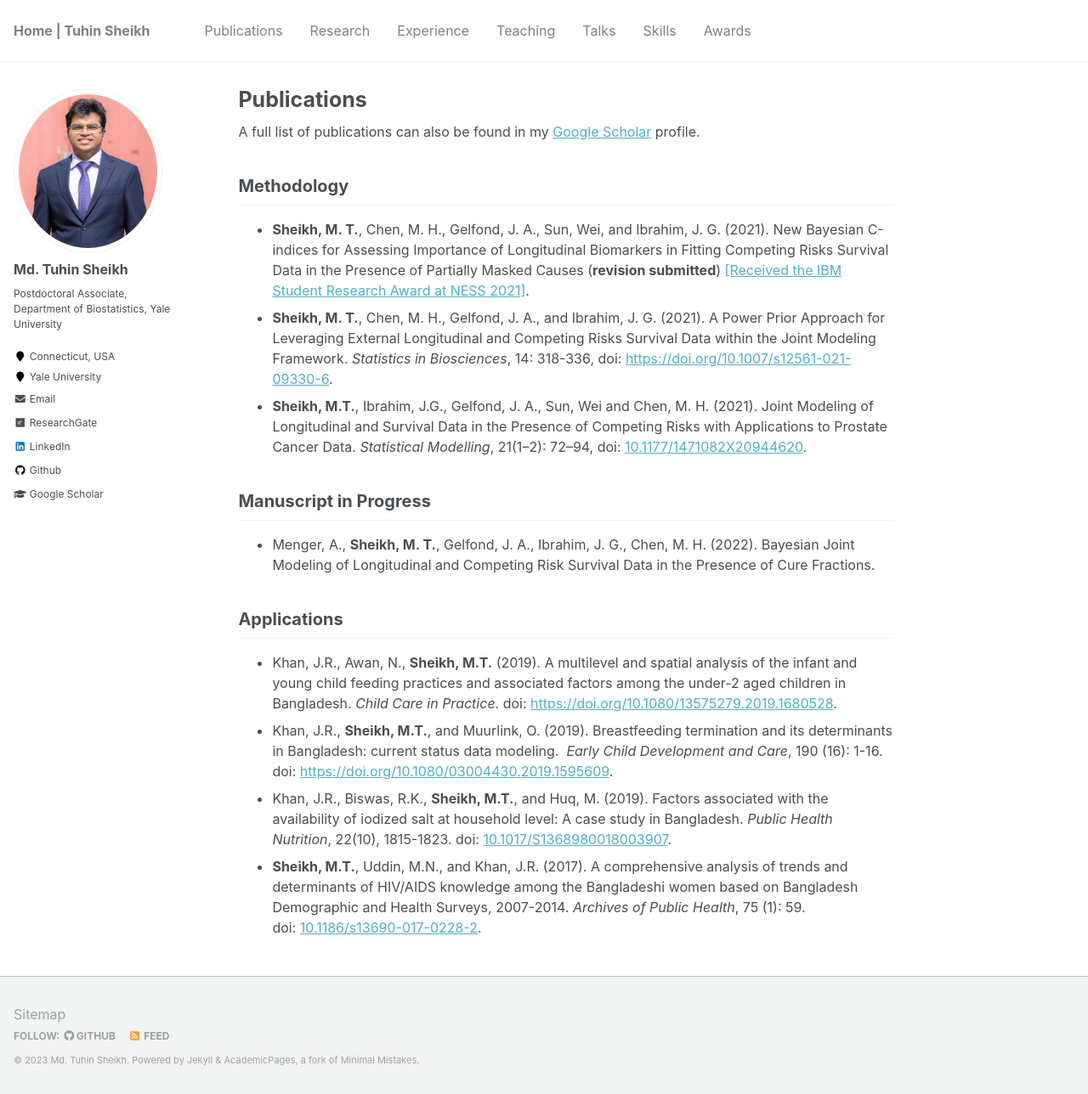
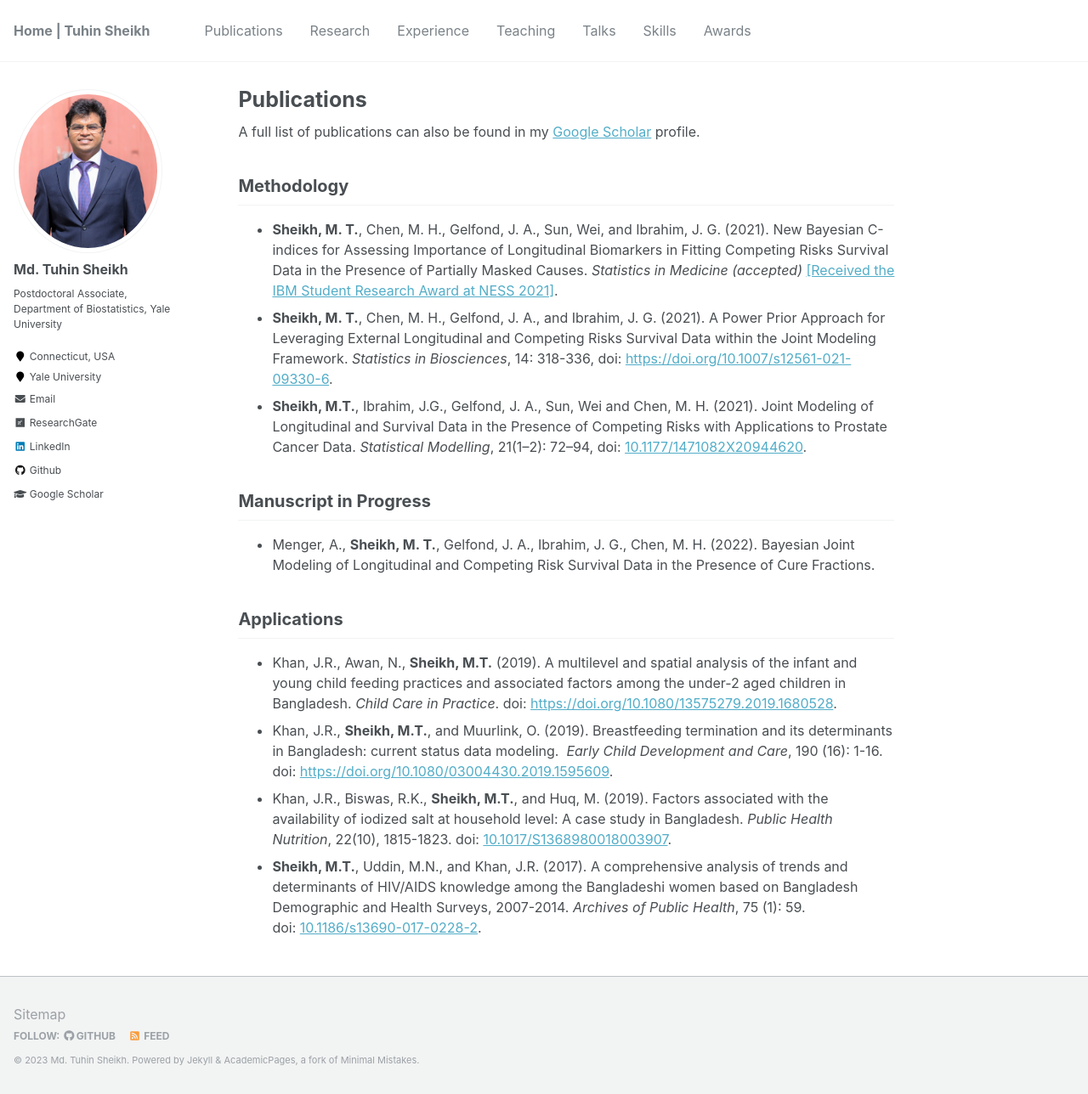
Before and after one commit to mdtuhinsheikh/mdtuhinsheikh.github.io, a Jekyll site: the page built from _pages/publications.md, in a window 1280 px wide and 1288 px high. Shown: the whole window at 85% size. Built offline with Jekyll 4.4.1, drawn with Linux system fonts in a browser that asks for light colours.

Commit message:
Update publications.md

```diff
--- a/_pages/publications.md
+++ b/_pages/publications.md
@@ -9,7 +9,7 @@ A full list of publications can also be found in my
 
 ## Methodology
 - **Sheikh, M. T.**, Chen, M. H., Gelfond, J. A., Sun, Wei, and Ibrahim, J. G. (2021). New Bayesian C-indices for Assessing Importance of Longitudinal Biomarkers
-in Fitting Competing Risks Survival Data in the Presence of Partially Masked Causes (**revision submitted**) [[Received the IBM Student Research Award at NESS 2021]](https://nestat.org/ibmawards/ibm2021/).
+in Fitting Competing Risks Survival Data in the Presence of Partially Masked Causes. *Statistics in Medicine (accepted)* [[Received the IBM Student Research Award at NESS 2021]](https://nestat.org/ibmawards/ibm2021/).
 - **Sheikh, M. T.**, Chen, M. H., Gelfond, J. A., and Ibrahim, J. G. (2021). A Power Prior Approach for Leveraging External Longitudinal and Competing Risks Survival Data within the Joint Modeling Framework. *Statistics in Biosciences*, 14: 318-336, doi: [https://doi.org/10.1007/s12561-021-09330-6](https://doi.org/10.1007/s12561-021-09330-6).
 - **Sheikh, M.T.**, Ibrahim, J.G., Gelfond, J. A., Sun, Wei and Chen, M. H. (2021). Joint Modeling of Longitudinal and Survival Data in the Presence of Competing Risks with Applications to Prostate Cancer Data. *Statistical Modelling*, 21(1–2): 72–94, doi: [10.1177/1471082X20944620](https://journals.sagepub.com/doi/10.1177/1471082X20944620).
 
```
